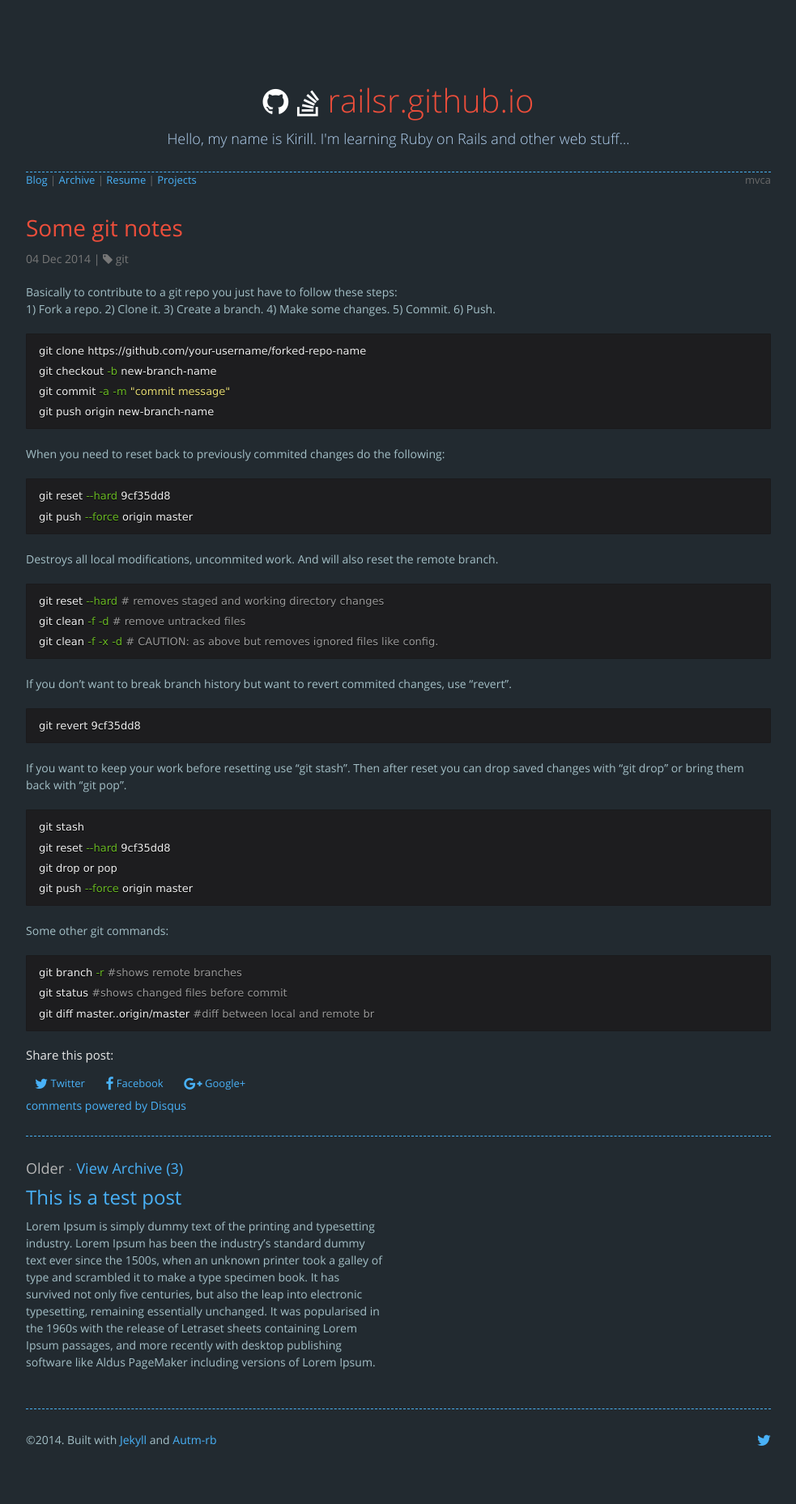
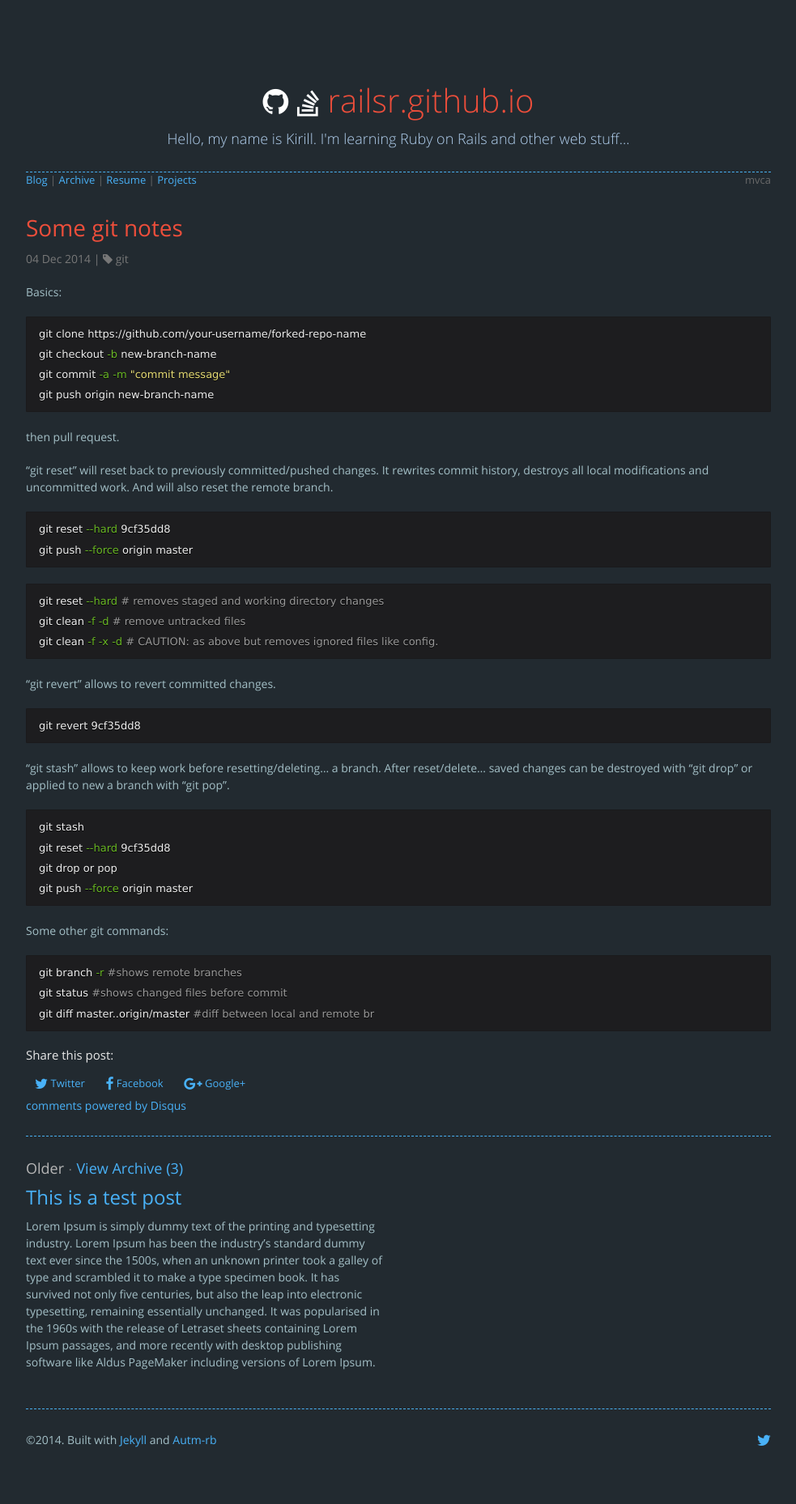
Before and after one commit to railsr/railsr.github.io, a Jekyll site: the page built from _posts/2014-12-04-some-git-notes.md, in a window 1280 px wide. Shown: the whole page at 81% size, without its empty margins (148-1131 px from the left). Built offline with Jekyll 4.4.1, drawn with Linux system fonts in a browser that asks for light colours; nearby versions of some CDN libraries; comment, search, counter and statistics services are not loaded.

Commit message:
Update 2014-12-04-some-git-notes.md

```diff
--- a/_posts/2014-12-04-some-git-notes.md
+++ b/_posts/2014-12-04-some-git-notes.md
@@ -3,35 +3,33 @@ title: "Some git notes"
 tags: [git]
 ---
 
-Basically to contribute to a git repo you just have to follow these steps:<br/>
-1) Fork a repo. 2) Clone it. 3) Create a branch. 4) Make some changes. 5) Commit. 6) Push.
+Basics:<br/>
 {% highlight Bash shell scripts %}
 git clone https://github.com/your-username/forked-repo-name
 git checkout -b new-branch-name
 git commit -a -m "commit message"
 git push origin new-branch-name
 {% endhighlight %}
+then pull request.
 
-When you need to reset back to previously commited changes do the following:
+"git reset" will reset back to previously committed/pushed changes. It rewrites commit history, destroys all local modifications and uncommitted work. And will also reset the remote branch.
 {% highlight Bash  %}
 git reset --hard 9cf35dd8
 git push --force origin master
 {% endhighlight %}
 
-Destroys all local modifications, uncommited work. And will also reset the remote branch.
 {% highlight Bash  %}
 git reset --hard # removes staged and working directory changes
 git clean -f -d # remove untracked files
 git clean -f -x -d # CAUTION: as above but removes ignored files like config.
 {% endhighlight %}
 
-If you don't want to break branch history but want to revert commited changes, use "revert".
+"git revert" allows to revert committed changes.
 {% highlight Bash  %}
 git revert 9cf35dd8
 {% endhighlight %}
 
-If you want to keep your work before resetting use "git stash".
-Then after reset you can drop saved changes with "git drop" or bring them back with "git pop".
+"git stash" allows to keep work before resetting/deleting... a branch. After reset/delete... saved changes can be destroyed with "git drop" or applied to new a branch with "git pop".
 
 {% highlight Bash %}
 git stash
```
